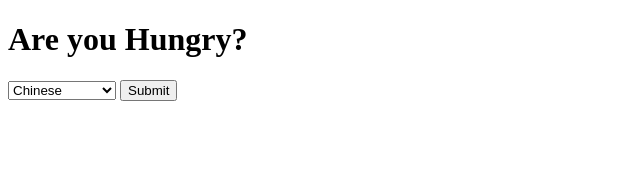
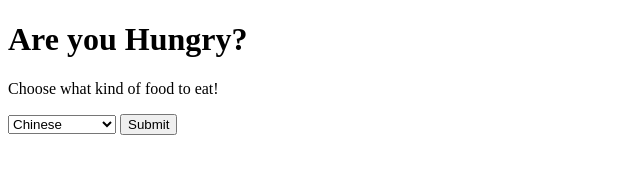
Before and after one commit to jwaii/API_CAPSTONE, a plain HTML site: page index.html in a window 1280 px wide. Shown: the whole page, without its empty margins (0-640 px from the left). Drawn offline with nearby package versions, Linux system fonts and the light colour scheme.

Commit message:
add title

```diff
--- a/index.html
+++ b/index.html
@@ -7,6 +7,7 @@
 <body>
     <h1 class="pageTitle"> Are you Hungry?
     </h1>
+    <p>Choose what kind of food to eat!</p>
     <form class="form">
       <select name="Food-Names" id="dropdown-list">
         <option value="Chinese"> Chinese</option>
```
